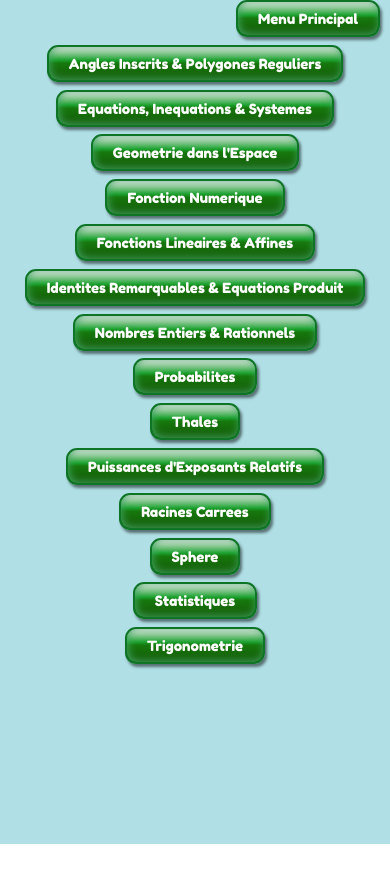
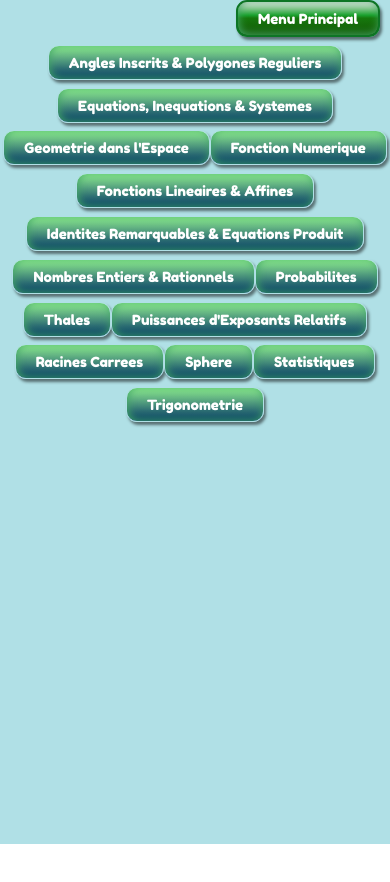
Before and after one commit to Jeremy090218/PROJET_FOREST_RUN, a plain HTML site: page www/index.html in a window 390 px wide. Both pictures are taken after a click on the button "Leçons". After the commit the page ends 844 px from the top, so only its background shows below. Drawn offline with Linux system fonts and the light colour scheme.

Commit message:
Retour des boutons !

```diff
--- a/www/css/main.css
+++ b/www/css/main.css
@@ -88,7 +88,6 @@ button {
 
 button:active {
   color: green;
-  background: white;
   transform: translateY(4px);
 }
 
@@ -141,6 +140,7 @@ select {
   height: 60%;
   overflow: scroll;
   overflow-y:auto;
+  background-color: #184A24;
 }
 
 
@@ -153,18 +153,21 @@ select {
 }
 
 #VueLecons #divL {
-  height: 100%;
+  height: 90%;
   overflow: scroll;
   overflow-y:auto;
 }
-#VueLecons #buttonL {
+#VueLecons #btnL {
   background: -webkit-gradient(		linear, left top, left bottom,		from(#90EE90),		to(#003366));
-  border: 2px solid #F900A6;
-  margin-bottom: 0%;
-  margin : inherit;
+  border: 1px solid #B0E0E6;
   display: inline-block;
 }
 
+#btnL:active {
+  color: white;
+  background: white;
+  transform: translateY(4px);
+}
 
 /******************** Lecon ****************/
 #VueLecon {
--- a/www/js/vue/VueLecons.js
+++ b/www/js/vue/VueLecons.js
@@ -22,11 +22,12 @@ class VueLecons extends Vue {
     divL.id = "divL";
 
     for (let lecon of cours) {
-      const buttonL = this.create('button');
-      this.add(divL, buttonL);
+      const buttonl = this.create('button');
+      buttonl.id="btnL";
+      this.add(divL, buttonl);
 
-      buttonL.innerHTML = lecon;
-      buttonL.onclick = () => {
+      buttonl.innerHTML = lecon;
+      buttonl.onclick = () => {
         this.controleur.changerVue(new VueLecon(this.controleur, lecon), this);
       }
     }
```
